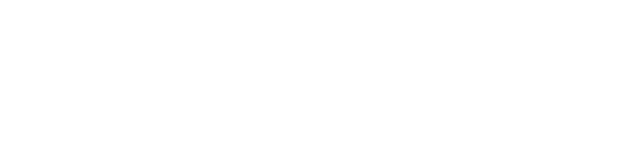
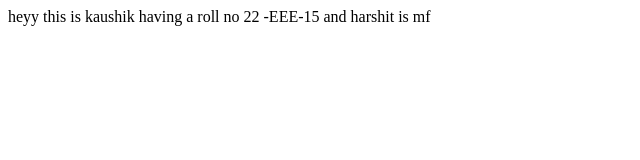
Before and after one commit to davidmasion07/learning-git, a plain HTML site: page index.html in a window 1280 px wide. Shown: the whole page, without its empty margins (0-640 px from the left). Drawn offline with Linux system fonts and the light colour scheme.

Commit message:
my information added

```diff
--- a/index.html
+++ b/index.html
@@ -7,6 +7,7 @@
     <title>Document</title>
 </head>
 <body>
-
+    heyy this is kaushik having a roll no 22 -EEE-15
+    and harshit is mf
 </body>
 </html>
```
